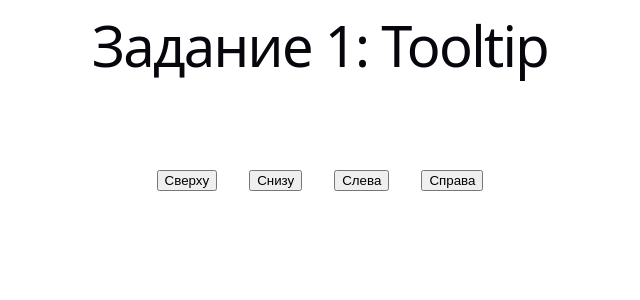
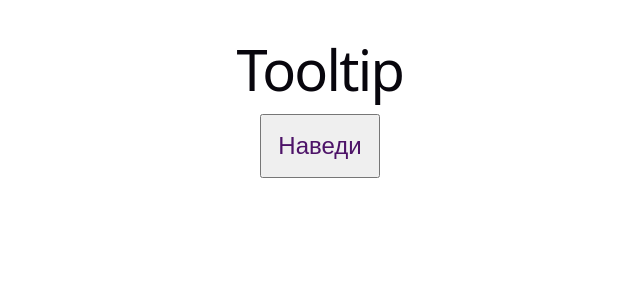
Before and after one commit to MaryFBakeer/react-pro, a React (Vite) app in the folder lesson-8/: page / in a window 1280 px wide. Shown: the top 300 px of the page, without its empty margins (320-960 px from the left). Built offline with nearby package versions, Linux system fonts and the light colour scheme.

Commit message:
feat: задание 2

```diff
--- a/lesson-8/src/app/App.tsx
+++ b/lesson-8/src/app/App.tsx
@@ -1,34 +1,10 @@
 import { BrowserRouter } from 'react-router';
-import { Tooltip, TooltipPosition } from '~shared/ui/Tooltip';
+import { TooltipDemo } from '~widgets/tooltip-demo';
 
 const App = () => {
   return (
     <BrowserRouter>
-      <main>
-        <h1>Задание 1: Tooltip</h1>
-        <div
-          style={{
-            display: 'flex',
-            flexWrap: 'wrap',
-            justifyContent: 'center',
-            gap: 32,
-            padding: 80,
-          }}
-        >
-          <Tooltip content="Подсказка сверху" position={TooltipPosition.TOP}>
-            <button type="button">Сверху</button>
-          </Tooltip>
-          <Tooltip content="Подсказка снизу" position={TooltipPosition.BOTTOM}>
-            <button type="button">Снизу</button>
-          </Tooltip>
-          <Tooltip content="Подсказка слева" position={TooltipPosition.LEFT}>
-            <button type="button">Слева</button>
-          </Tooltip>
-          <Tooltip content="Подсказка справа" position={TooltipPosition.RIGHT}>
-            <button type="button">Справа</button>
-          </Tooltip>
-        </div>
-      </main>
+      <TooltipDemo />
     </BrowserRouter>
   );
 };
--- a/lesson-8/src/shared/ui/Tooltip/Tooltip.module.css
+++ b/lesson-8/src/shared/ui/Tooltip/Tooltip.module.css
@@ -12,8 +12,14 @@
   color: #fff;
   font-size: 14px;
   line-height: 1.4;
+  font-family: system-ui, sans-serif;
+  font-style: normal;
   width: max-content;
   box-sizing: border-box;
+  font-weight: 400;
+  letter-spacing: normal;
+  text-transform: none;
+  text-align: left;
   pointer-events: none;
 }
 
--- /dev/null
+++ b/lesson-8/src/widgets/tooltip-demo/index.ts
@@ -0,0 +1 @@
+export { TooltipDemo } from './ui/TooltipDemo';
--- /dev/null
+++ b/lesson-8/src/widgets/tooltip-demo/ui/TooltipDemo.module.css
@@ -0,0 +1,9 @@
+.demo {
+  padding: 24px;
+}
+
+.parent {
+  padding: 16px;
+  color: #4d1368;
+  font-size: 24px;
+}
--- /dev/null
+++ b/lesson-8/src/widgets/tooltip-demo/ui/TooltipDemo.tsx
@@ -0,0 +1,23 @@
+import { Tooltip, TooltipPosition } from '~shared/ui/Tooltip';
+import styles from './TooltipDemo.module.css';
+
+export const TooltipDemo = () => {
+  const handleParentClick = () => {
+    console.log('Клик родителя');
+  };
+
+  return (
+    <main className={styles.demo}>
+      <h1>Tooltip</h1>
+      <button
+        type="button"
+        className={styles.parent}
+        onClick={handleParentClick}
+      >
+        <Tooltip content="Подсказка" position={TooltipPosition.TOP}>
+          <span>Наведи</span>
+        </Tooltip>
+      </button>
+    </main>
+  );
+};
```
Also changed, not shown: 1 other file (tests, documents, lock files or other folders).
